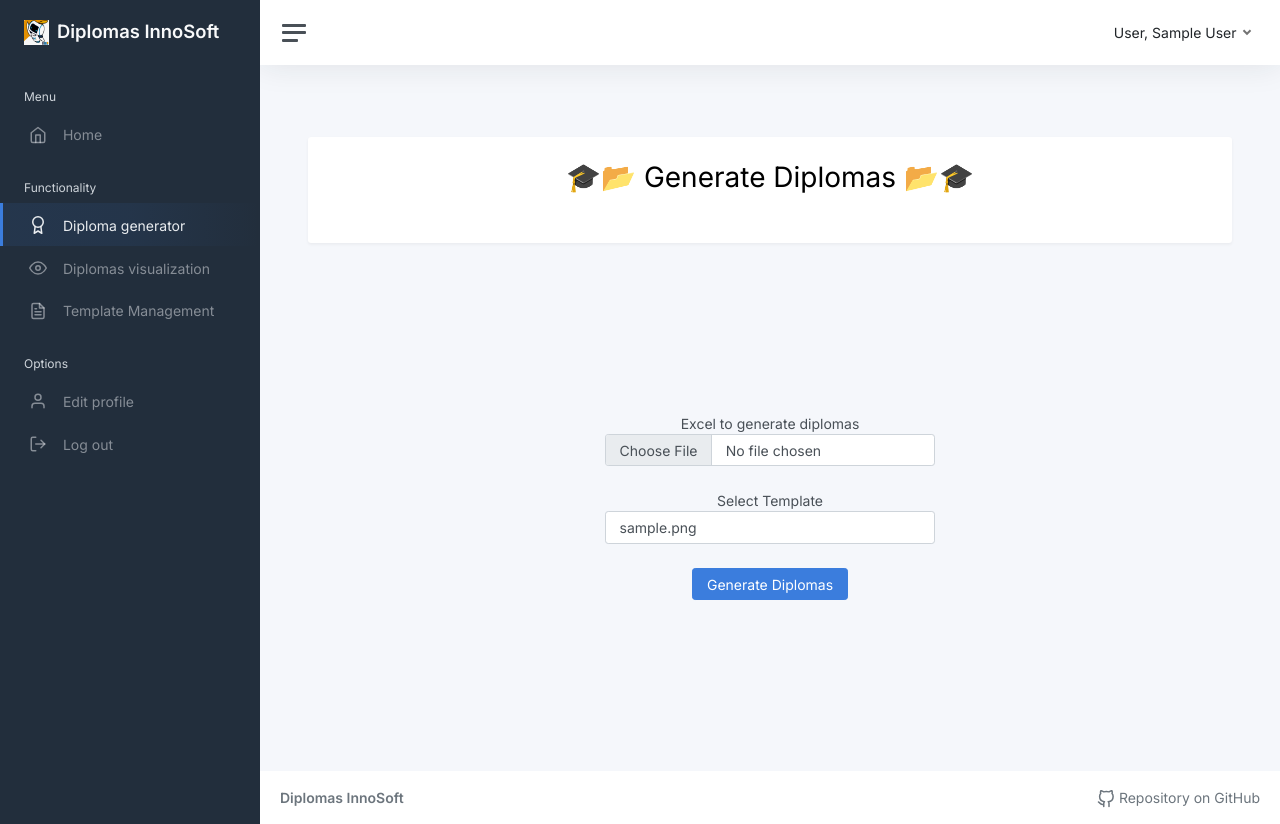
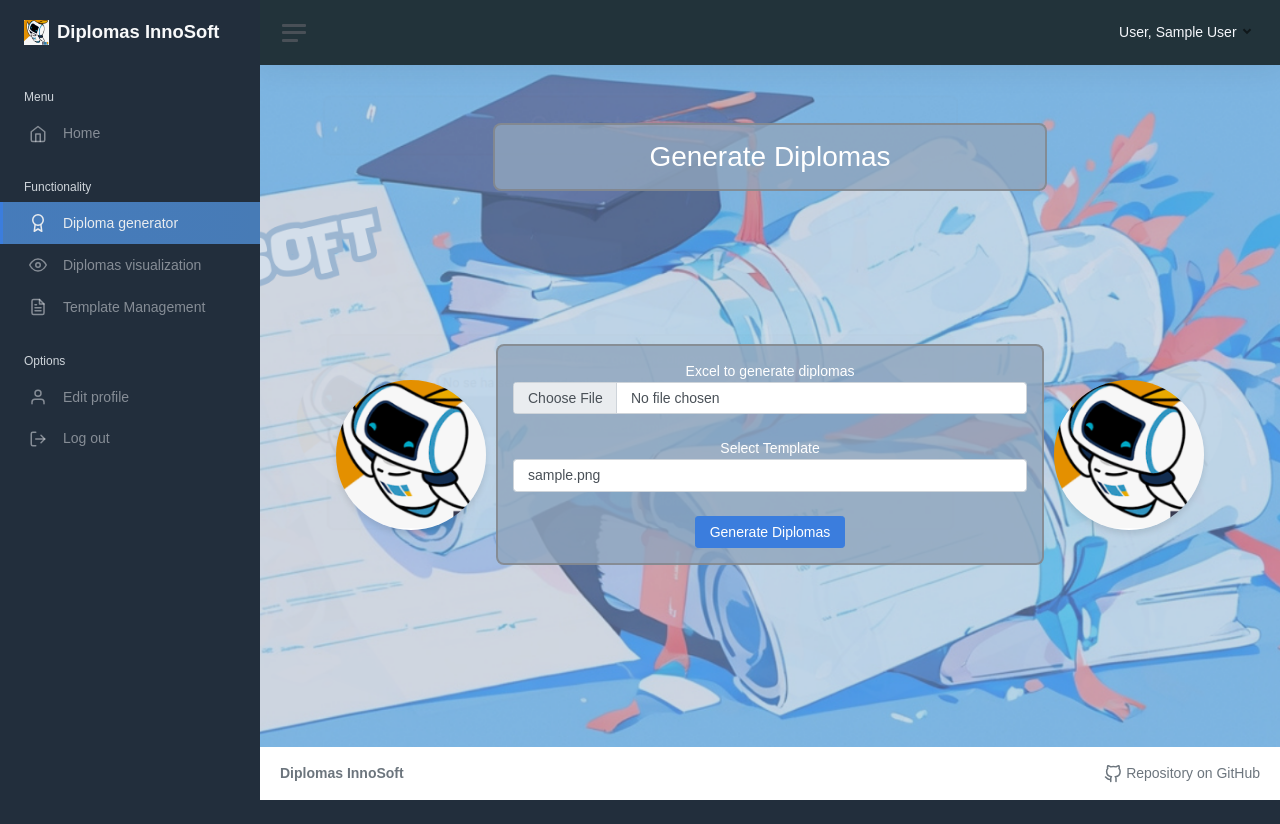
Before and after one commit to alvaroChico2408/innosoft-diplomas-1, a Flask app: page /diplomas in a window 1280 px wide. After the commit the page ends 800 px from the top, so only its background shows below. Run offline with Flask 3, Linux system fonts and the light colour scheme; a user stored in the database is signed in; tables that the repository leaves empty hold one stand-in row (values such as "Sample post"); parts of the project's set-up code (start-up, migrations or seed data) failed here and were passed over; some libraries are stand-ins or nearby versions.

Commit message:
[fix] "Base, Fondo , Diploma"

```diff
--- a/app/modules/diplomas/templates/diplomas/generate_diplomas.html
+++ b/app/modules/diplomas/templates/diplomas/generate_diplomas.html
@@ -3,12 +3,18 @@
 {% block title %}View diplomas{% endblock %}
 
 {% block content %}
-<div class="container my-4 p-4 bg-white shadow rounded">
-    <h1 class="text-center mb-4">🎓📂 Generate Diplomas 📂🎓</h1>
+<div class="container-center ">
+    <h1 class="text-center mb-4 gray-box" style="color: white;">Generate Diplomas</h1>
 </div>
 
 <div class="container d-flex justify-content-center align-items-center" style="height: 60vh;">
-    <div class="text-center">
+    <!-- Imágenes añadidas a la izquierda y derecha -->
+    <div class="image-container-left">
+        <img src="{{ url_for('static', filename='img/logo.png') }}" alt="Imagen izquierda" class="image-circle">
+    </div>
+
+    <div class="text-center gray-box" style="color: white">
+
         {% with messages = get_flashed_messages(with_categories=true) %}
         {% if messages %}
         {% for category, message in messages %}
@@ -44,6 +50,9 @@
             <button type="submit" class="btn btn-primary">{{ form.submit.label }}</button>
         </form>
     </div>
+    <div class="image-container-right">
+        <img src="{{ url_for('static', filename='img/logo.png') }}" alt="Imagen izquierda" class="image-circle">
+    </div>
 </div>
 {% endblock %}
 
--- a/app/static/css/own.css
+++ b/app/static/css/own.css
@@ -1,8 +1,30 @@
+
+.main {
+    background-image: url("../img/FondoInnosoft1.png"); /* Ajusta la ruta según la ubicación del archivo */
+    background-size: cover;
+    background-position: center;
+    background-attachment: fixed;
+    background-repeat: no-repeat;
+}
+
+.navbar-bg {
+    background-color: #22333a; /* Cambia a cualquier color que desees */
+    color: #ffffff; /* Color del texto, también puedes cambiarlo */
+}
+
+
+/* Barra lateral activa (cuando un ítem está seleccionado) */
+.sidebar .sidebar-item.active {
+    background-color: #477bb6; /* Color de fondo para ítem activo */
+    color: #ffffff; /* Color del texto del ítem activo */
+}
+
 .alert-warning {
     background-color: #FFF3CD;
     padding: 20px;
     border-radius: 5px;
 }
+
 
 .alert-success {
     background-color: #D4EDD9;
@@ -15,3 +37,151 @@
     padding: 20px;
     border-radius: 5px;
 }
+
+/*Base*/
+
+.SideBar{
+    color: rgba(35, 63, 141, 0.664);
+}
+
+/*Diploma*/
+.container-center {
+    display: flex;
+    justify-content: center;
+    align-items: center;
+}
+.gray-box {
+    border: 2px solid rgba(128, 128, 128, 0.699); /* Borde gris claro y transparente */
+    background-color: rgba(144, 165, 189, 0.808); /* Fondo gris claro con transparencia */
+    border-radius: 8px; /* Bordes redondeados */
+    padding: 15px; /* Espaciado interno */
+    margin: 10px 0; /* Separación entre elementos */
+    width: 60%;
+
+
+}
+
+/* Contenedor para la imagen izquierda */
+
+/* Contenedores para las imágenes */
+.image-container-left, .image-container-right {
+    display: flex;
+    justify-content: center;
+    align-items: center;
+    margin: 0 10px; /* Separación entre las imágenes y el centro */
+}
+
+
+/* Estilo para las imágenes circulares */
+.image-circle {
+    width: 150px; /* Ajusta el tamaño de la imagen */
+    height: 150px;
+    border-radius: 50%; /* Hace que la imagen sea circular */
+    object-fit: cover; /* Asegura que la imagen se recorte correctamente */
+    box-shadow: 0px 4px 6px rgba(0, 0, 0, 0.1); /* Añade una sombra suave */
+}
+
+/*LOGIN Y SING UP */
+
+/* Estilos generales */
+body {
+    margin: 0;
+    padding: 0;
+    font-family: Arial, sans-serif;
+    background: #f0f0f0;
+}
+
+.login-container {
+    display: flex;
+    justify-content: center;
+    align-items: center;
+    height: 100vh;
+    background-image: url("../img/FondoInnosoft1.png");
+    background-size: cover;
+    background-position: center;
+    background-attachment: fixed;
+}
+
+.login-box {
+    background-color: rgba(255, 255, 255, 0.9);
+    padding: 40px;
+    border-radius: 10px;
+    box-shadow: 0px 8px 16px rgba(0, 0, 0, 0.2);
+    width: 100%;
+    max-width: 400px;
+}
+
+.login-title {
+    text-align: center;
+    margin-bottom: 20px;
+    font-size: 24px;
+    color: #333;
+}
+
+.input-group {
+    margin-bottom: 20px;
+}
+
+.input-group label {
+    font-size: 16px;
+    color: #555;
+    display: block;
+    margin-bottom: 8px;
+}
+
+.input-group .form-control {
+    width: 100%;
+    padding: 10px;
+    font-size: 16px;
+    border: 1px solid #ddd;
+    border-radius: 5px;
+}
+
+.input-group .error {
+    color: red;
+    font-size: 14px;
+    margin-top: 5px;
+}
+
+.remember-me {
+    margin-bottom: 20px;
+}
+
+.remember-me .form-check-label {
+    font-size: 14px;
+    color: #555;
+}
+
+.submit-container {
+    display: flex;
+    justify-content: center;
+}
+
+.submit-container .btn {
+    width: 100%;
+    padding: 12px;
+    background-color: #477bb6;
+    color: white;
+    font-size: 16px;
+    border: none;
+    border-radius: 5px;
+    cursor: pointer;
+}
+
+.submit-container .btn:hover {
+    background-color: #3e6f9e;
+}
+
+.extra-links {
+    margin-top: 20px;
+    text-align: center;
+}
+
+.extra-links a {
+    color: #477bb6;
+    text-decoration: none;
+}
+
+.extra-links a:hover {
+    text-decoration: underline;
+}
--- a/app/templates/base_template.html
+++ b/app/templates/base_template.html
@@ -126,7 +126,7 @@
     </nav>
 
     <div class="main">
-        <nav class="navbar navbar-expand navbar-light navbar-bg">
+        <nav class="navbar navbar-expand navbar-light navbar-bg" >
             <a class="sidebar-toggle js-sidebar-toggle">
                 <i class="hamburger align-self-center"></i>
             </a>
@@ -139,15 +139,15 @@
                         </a>
 
                         {% if current_user.is_anonymous %}
-                            <a class="nav-link  d-none d-sm-inline-block" href="{{ url_for('auth.login') }}">Login</a>
-                            <a class="nav-link  d-none d-sm-inline-block" href="{{ url_for('auth.show_signup_form') }}">Sign
+                            <a class="nav-link  d-none d-sm-inline-block" style = "color: white" href="{{ url_for('auth.login') }}">Login</a>
+                            <a class="nav-link  d-none d-sm-inline-block" style = "color: white" href="{{ url_for('auth.show_signup_form') }}">Sign
                                 up</a>
 
                         {% else %}
 
                             <a class="nav-link dropdown-toggle d-none d-sm-inline-block" href="#"
                                data-bs-toggle="dropdown">
-                                <span class="text-dark">{{ current_user.profile.surname }}, {{ current_user.profile.name }}</span>
+                                <span class="text-light" style = "color: white">{{ current_user.profile.surname }}, {{ current_user.profile.name }}</span>
                             </a>
                             <div class="dropdown-menu dropdown-menu-end">
                                 <a class="dropdown-item" href="{{ url_for('auth.logout') }}"> <i
```
Also changed, not shown: app/static/img/FondoInnosoft1.png (added).
